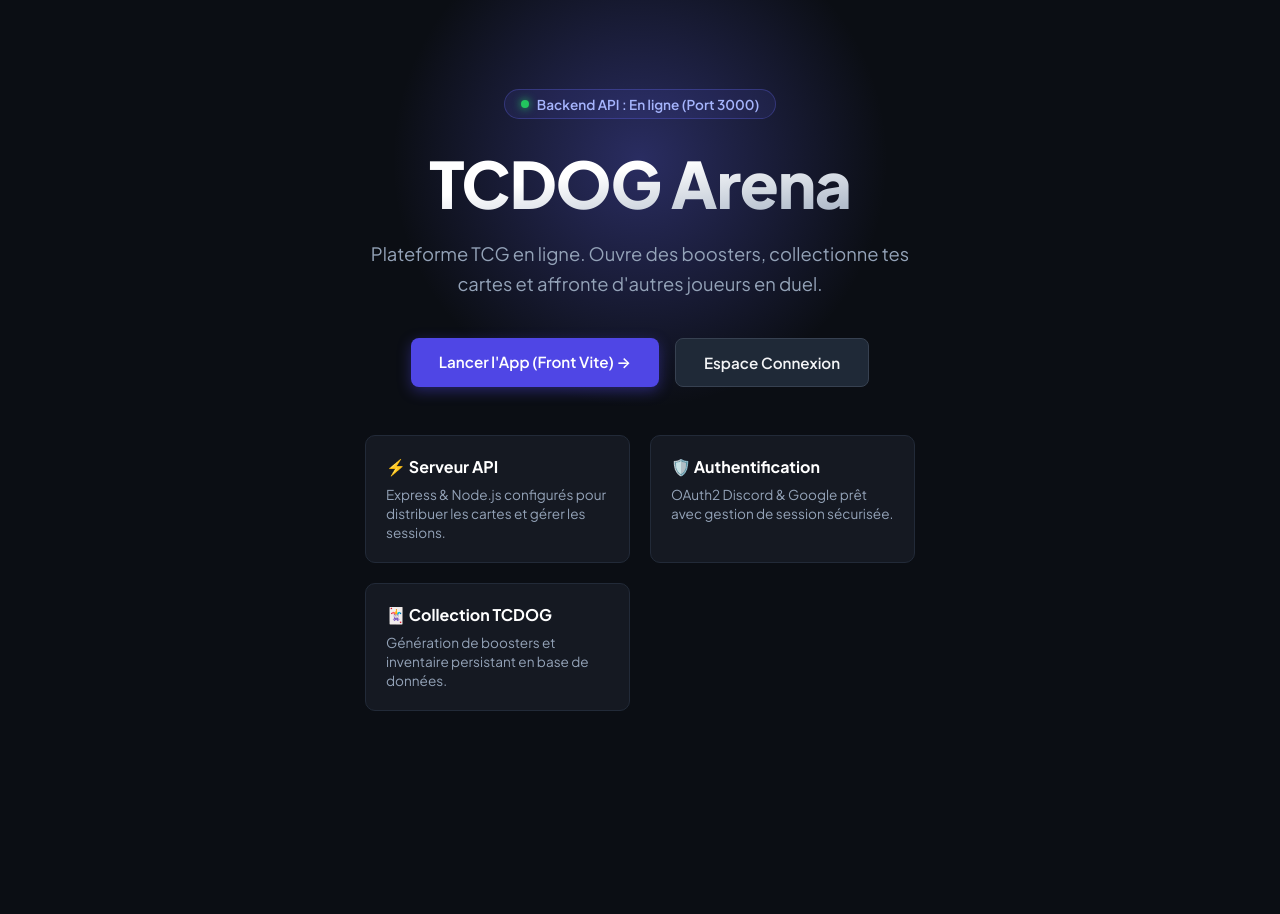
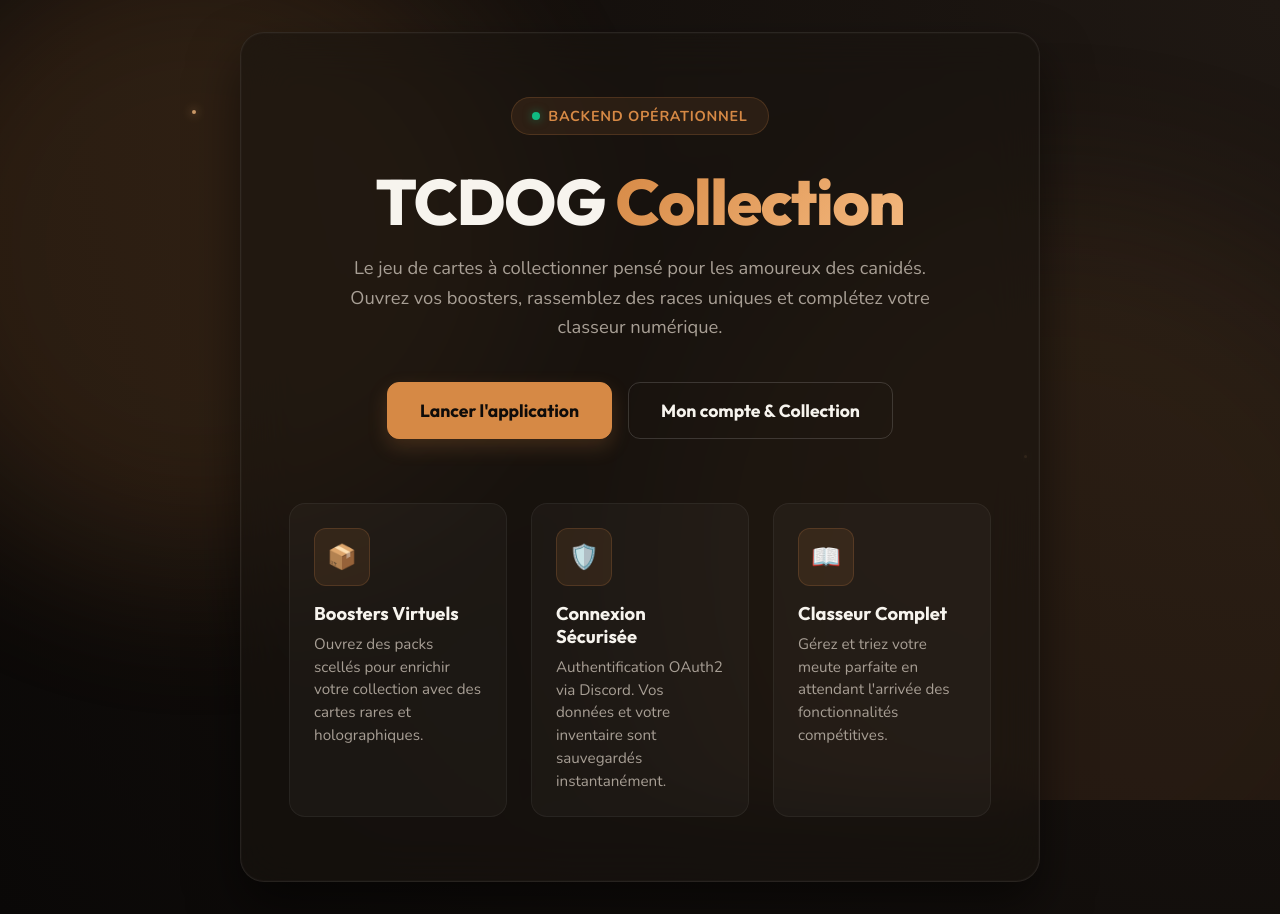
Before and after one commit to Benj0t/TCDOG, a website: page public/index.html in a window 1280 px wide. Before the commit the page ends 800 px from the top, so only its background shows below. Drawn offline with nearby package versions, Linux system fonts and the light colour scheme.

```diff
--- a/public/index.html
+++ b/public/index.html
@@ -3,19 +3,21 @@
 <head>
   <meta charset="UTF-8" />
   <meta name="viewport" content="width=device-width, initial-scale=1.0" />
-  <title>TCDOG — Jeu de Cartes en Ligne</title>
+  <title>TCDOG | Trading Card Game</title>
   <link rel="preconnect" href="https://fonts.googleapis.com">
   <link rel="preconnect" href="https://fonts.gstatic.com" crossorigin>
-  <link href="https://fonts.googleapis.com/css2?family=Plus+Jakarta+Sans:wght@400;600;700;800&display=swap" rel="stylesheet">
+  <link href="https://fonts.googleapis.com/css2?family=Outfit:wght@500;700;800&family=Nunito:wght@400;600;700&display=swap" rel="stylesheet">
   <style>
     :root {
-      --bg: #0b0e14;
-      --card-bg: #151922;
-      --card-border: #222a38;
-      --accent: #6366f1;
-      --accent-glow: rgba(99, 102, 241, 0.35);
-      --text: #f3f4f6;
-      --text-muted: #94a3b8;
+      --bg-color: #0f0c0a;
+      --bg-gradient: radial-gradient(circle at top right, #1f1813 0%, #0a0807 100%);
+      --card-bg: rgba(25, 20, 16, 0.6);
+      --text-light: #f7f4ee;
+      --text-medium: #a89f95;
+      --primary: #d68945; /* Golden Retriever glow */
+      --primary-hover: #e3a668;
+      --accent: #f5b97f;
+      --border-color: rgba(214, 137, 69, 0.2);
     }
 
     * {
@@ -25,184 +27,280 @@
     }
 
     body {
-      font-family: 'Plus Jakarta Sans', system-ui, -apple-system, sans-serif;
-      background-color: var(--bg);
-      color: var(--text);
+      font-family: 'Nunito', sans-serif;
+      background: var(--bg-gradient);
+      background-color: var(--bg-color);
+      color: var(--text-light);
       min-height: 100vh;
       display: flex;
-      flex-direction: column;
       align-items: center;
       justify-content: center;
       overflow-x: hidden;
+      padding: 2rem 1.5rem;
       position: relative;
     }
 
-    /* Arrière-plan lumineux d'ambiance */
-    .glow-bg {
-      position: absolute;
-      top: 20%;
-      left: 50%;
-      transform: translate(-50%, -50%);
-      width: 500px;
-      height: 500px;
-      background: radial-gradient(circle, var(--accent-glow) 0%, rgba(0, 0, 0, 0) 70%);
+    .bg-elements {
+      position: fixed;
+      inset: 0;
       z-index: 0;
       pointer-events: none;
+      overflow: hidden;
     }
 
-    .container {
-      position: relative;
-      z-index: 1;
-      max-width: 800px;
-      margin: 0 auto;
-      padding: 2rem;
-      text-align: center;
+    .blob {
+      position: absolute;
+      border-radius: 50%;
+      filter: blur(80px);
+      opacity: 0.15;
+      animation: float-blob 15s infinite alternate ease-in-out;
+    }
+    .blob-1 { top: -10%; left: -10%; width: 50vw; height: 50vw; background: #d68945; }
+    .blob-2 { bottom: -20%; right: -10%; width: 60vw; height: 60vw; background: #8c5a2e; animation-delay: -5s; }
+
+    .dust {
+      position: absolute;
+      width: 4px;
+      height: 4px;
+      background: var(--accent);
+      border-radius: 50%;
+      opacity: 0;
+      animation: sparkle 8s infinite linear;
+      box-shadow: 0 0 10px var(--accent);
+    }
+    .dust:nth-child(3) { top: 20%; left: 15%; animation-delay: 1s; }
+    .dust:nth-child(4) { top: 60%; left: 80%; animation-delay: 3s; width: 3px; height: 3px; }
+    .dust:nth-child(5) { top: 80%; left: 25%; animation-delay: 5s; width: 5px; height: 5px; }
+    .dust:nth-child(6) { top: 30%; left: 65%; animation-delay: 7s; }
+
+    @keyframes float-blob {
+      0% { transform: translate(0, 0) scale(1); }
+      100% { transform: translate(5%, 5%) scale(1.1); }
+    }
+    @keyframes sparkle {
+      0% { transform: translateY(0); opacity: 0; }
+      20% { opacity: 0.8; }
+      80% { opacity: 0.8; }
+      100% { transform: translateY(-100px); opacity: 0; }
     }
 
-    .badge {
+    .main-card {
+      position: relative;
+      z-index: 10;
+      max-width: 800px;
+      width: 100%;
+      background: var(--card-bg);
+      backdrop-filter: blur(24px);
+      -webkit-backdrop-filter: blur(24px);
+      border: 1px solid rgba(255, 255, 255, 0.08);
+      border-radius: 24px;
+      padding: 4rem 3rem;
+      text-align: center;
+      box-shadow:
+        0 25px 50px rgba(0, 0, 0, 0.5),
+        inset 0 0 0 1px rgba(255, 255, 255, 0.02);
+      opacity: 0;
+      transform: translateY(20px);
+      animation: fade-up 0.8s cubic-bezier(0.16, 1, 0.3, 1) forwards;
+    }
+
+    @keyframes fade-up {
+      to { opacity: 1; transform: translateY(0); }
+    }
+
+    .status-badge {
       display: inline-flex;
       align-items: center;
       gap: 0.5rem;
-      padding: 0.35rem 1rem;
-      border-radius: 9999px;
-      background: rgba(99, 102, 241, 0.1);
-      border: 1px solid rgba(99, 102, 241, 0.3);
-      color: #a5b4fc;
-      font-size: 0.85rem;
-      font-weight: 600;
-      margin-bottom: 1.5rem;
+      background: rgba(214, 137, 69, 0.1);
+      color: var(--primary);
+      padding: 0.5rem 1.25rem;
+      border-radius: 100px;
+      font-size: 0.9rem;
+      font-weight: 700;
+      letter-spacing: 0.05em;
+      text-transform: uppercase;
+      margin-bottom: 2rem;
+      border: 1px solid var(--border-color);
     }
-
     .status-dot {
       width: 8px;
       height: 8px;
-      background-color: #22c55e;
+      background: #10b981;
       border-radius: 50%;
-      box-shadow: 0 0 8px #22c55e;
+      box-shadow: 0 0 10px rgba(16, 185, 129, 0.5);
     }
 
     h1 {
+      font-family: 'Outfit', sans-serif;
       font-size: clamp(2.5rem, 5vw, 4rem);
       font-weight: 800;
+      color: var(--text-light);
       letter-spacing: -0.02em;
       margin-bottom: 1rem;
-      background: linear-gradient(to bottom right, #ffffff 40%, #94a3b8);
+      line-height: 1.1;
+    }
+
+    h1 span {
+      background: linear-gradient(135deg, var(--primary), var(--accent));
       -webkit-background-clip: text;
       -webkit-text-fill-color: transparent;
     }
 
-    p.subtitle {
+    p.description {
       font-size: 1.15rem;
-      color: var(--text-muted);
+      color: var(--text-medium);
       line-height: 1.6;
-      margin-bottom: 2.5rem;
-      max-width: 550px;
-      margin-left: auto;
-      margin-right: auto;
+      max-width: 600px;
+      margin: 0 auto 2.5rem;
     }
 
-    .cta-group {
+    .btn-group {
       display: flex;
       justify-content: center;
       gap: 1rem;
       flex-wrap: wrap;
-      margin-bottom: 3rem;
+      margin-bottom: 4rem;
     }
 
     .btn {
       display: inline-flex;
       align-items: center;
-      gap: 0.5rem;
-      padding: 0.85rem 1.75rem;
-      border-radius: 8px;
+      gap: 0.75rem;
+      padding: 1rem 2rem;
+      border-radius: 12px;
+      font-family: 'Outfit', sans-serif;
       font-weight: 600;
-      font-size: 0.95rem;
+      font-size: 1.1rem;
       text-decoration: none;
-      transition: all 0.2s ease;
       cursor: pointer;
+      transition: all 0.3s ease;
     }
 
     .btn-primary {
-      background: #4f46e5;
-      color: #ffffff;
-      box-shadow: 0 4px 14px rgba(79, 70, 229, 0.4);
+      background: var(--primary);
+      color: #0f0c0a;
+      box-shadow: 0 8px 20px rgba(214, 137, 69, 0.2);
+      border: 1px solid var(--primary);
+    }
+    .btn-primary:hover {
+      background: var(--primary-hover);
+      transform: translateY(-2px);
+      box-shadow: 0 12px 25px rgba(214, 137, 69, 0.3);
     }
 
-    .btn-primary:hover {
-      background: #4338ca;
+    .btn-secondary {
+      background: transparent;
+      color: var(--text-light);
+      border: 1px solid rgba(255, 255, 255, 0.15);
+    }
+    .btn-secondary:hover {
+      background: rgba(255, 255, 255, 0.05);
+      border-color: rgba(255, 255, 255, 0.3);
       transform: translateY(-2px);
     }
 
-    .btn-secondary {
-      background: #1f2937;
-      color: #f3f4f6;
-      border: 1px solid #374151;
-    }
-
-    .btn-secondary:hover {
-      background: #283548;
-      transform: translateY(-2px);
-    }
-
-    /* Grille de stats / features */
-    .grid {
+    .features {
       display: grid;
       grid-template-columns: repeat(auto-fit, minmax(200px, 1fr));
-      gap: 1.25rem;
+      gap: 1.5rem;
       text-align: left;
     }
 
-    .card {
-      background: var(--card-bg);
-      border: 1px solid var(--card-border);
-      border-radius: 10px;
-      padding: 1.25rem;
+    .feature-card {
+      padding: 1.5rem;
+      border-radius: 16px;
+      background: rgba(255, 255, 255, 0.03);
+      border: 1px solid rgba(255, 255, 255, 0.05);
+      transition: transform 0.3s ease, background 0.3s ease, border-color 0.3s ease;
+      opacity: 0;
+      transform: translateY(20px);
+      animation: fade-up 0.6s cubic-bezier(0.16, 1, 0.3, 1) forwards;
     }
 
-    .card h3 {
-      font-size: 1rem;
-      margin-bottom: 0.5rem;
-      color: #fff;
+    .feature-card:nth-child(1) { animation-delay: 0.2s; }
+    .feature-card:nth-child(2) { animation-delay: 0.3s; }
+    .feature-card:nth-child(3) { animation-delay: 0.4s; }
+
+    .feature-card:hover {
+      transform: translateY(-5px);
+      background: rgba(255, 255, 255, 0.06);
+      border-color: rgba(214, 137, 69, 0.3);
+      box-shadow: 0 15px 30px rgba(0, 0, 0, 0.4);
     }
 
-    .card p {
-      font-size: 0.85rem;
-      color: var(--text-muted);
-      line-height: 1.4;
+    .feature-icon {
+      font-size: 1.5rem;
+      color: var(--primary);
+      margin-bottom: 1rem;
+      display: inline-block;
+      padding: 0.75rem;
+      background: rgba(214, 137, 69, 0.1);
+      border-radius: 12px;
+      border: 1px solid rgba(214, 137, 69, 0.2);
+    }
+
+    .feature-card h3 {
+      font-family: 'Outfit', sans-serif;
+      font-size: 1.15rem;
+      color: var(--text-light);
+      margin-bottom: 0.5rem;
+    }
+
+    .feature-card p {
+      font-size: 0.95rem;
+      color: var(--text-medium);
+      line-height: 1.5;
     }
   </style>
 </head>
 <body>
 
-  <div class="glow-bg"></div>
+  <div class="bg-elements">
+    <div class="blob blob-1"></div>
+    <div class="blob blob-2"></div>
+    <div class="dust"></div>
+    <div class="dust"></div>
+    <div class="dust"></div>
+    <div class="dust"></div>
+  </div>
 
-  <div class="container">
-    <div class="badge">
-      <span class="status-dot"></span> Backend API : En ligne (Port 3000)
+  <div class="main-card">
+    <div class="status-badge">
+      <div class="status-dot"></div>
+      Backend Opérationnel
     </div>
 
-    <h1>TCDOG Arena</h1>
-    <p class="subtitle">
-      Plateforme TCG en ligne. Ouvre des boosters, collectionne tes cartes et affronte d'autres joueurs en duel.
+    <h1>TCDOG <span>Collection</span></h1>
+
+    <p class="description">
+      Le jeu de cartes à collectionner pensé pour les amoureux des canidés. Ouvrez vos boosters, rassemblez des races uniques et complétez votre classeur numérique.
     </p>
 
-    <div class="cta-group">
-      <a href="http://localhost:5173" class="btn btn-primary">Lancer l'App (Front Vite) &rarr;</a>
-      <a href="http://localhost:5173/login" class="btn btn-secondary">Espace Connexion</a>
+    <div class="btn-group">
+      <a href="http://localhost:5173" class="btn btn-primary">
+        Lancer l'application
+      </a>
+      <a href="http://localhost:5173/login" class="btn btn-secondary">
+        Mon compte & Collection
+      </a>
     </div>
 
-    <div class="grid">
-      <div class="card">
-        <h3>⚡ Serveur API</h3>
-        <p>Express & Node.js configurés pour distribuer les cartes et gérer les sessions.</p>
+    <div class="features">
+      <div class="feature-card">
+        <div class="feature-icon">📦</div>
+        <h3>Boosters Virtuels</h3>
+        <p>Ouvrez des packs scellés pour enrichir votre collection avec des cartes rares et holographiques.</p>
       </div>
-      <div class="card">
-        <h3>🛡️ Authentification</h3>
-        <p>OAuth2 Discord & Google prêt avec gestion de session sécurisée.</p>
+      <div class="feature-card">
+        <div class="feature-icon">🛡️</div>
+        <h3>Connexion Sécurisée</h3>
+        <p>Authentification OAuth2 via Discord. Vos données et votre inventaire sont sauvegardés instantanément.</p>
       </div>
-      <div class="card">
-        <h3>🃏 Collection TCDOG</h3>
-        <p>Génération de boosters et inventaire persistant en base de données.</p>
+      <div class="feature-card">
+        <div class="feature-icon">📖</div>
+        <h3>Classeur Complet</h3>
+        <p>Gérez et triez votre meute parfaite en attendant l'arrivée des fonctionnalités compétitives.</p>
       </div>
     </div>
   </div>
--- a/src/app.ts
+++ b/src/app.ts
@@ -6,6 +6,7 @@ import userCardsRouter from "./routes/UserCardsRoutes.js";
 import boosterRouter from "./routes/BoosterRoutes.js";
 import { boosterDropRateRouter } from "./routes/BoosterDropRate.js";
 import userRouter from "./routes/UserRoutes.js";
+import authRoute from "./routes/authRoute.js";
 
 const app = express();
 const currentDirectory = dirname(fileURLToPath(import.meta.url));
@@ -16,6 +17,7 @@ app.use(express.static(join(currentDirectory, "public")));
 app.get("/", (req, res) => {
   res.sendFile(path.join(currentDirectory, "../public/index.html"));
 });
+app.use("/api/auth", authRoute);
 app.use("/api/cards", cardRouter);
 app.use("/api/users", userRouter);
 app.use("/api/users", userCardsRouter);
```
Also changed, not shown: src/controllers/auth/AuthDiscordController.ts (added, +10 -0 lines), src/controllers/auth/AuthGoogleController.ts (added, +10 -0 lines), src/controllers/auth/AuthLoginController.ts (added, +15 -0 lines), src/routes/authRoute.ts (added, +10 -0 lines).
